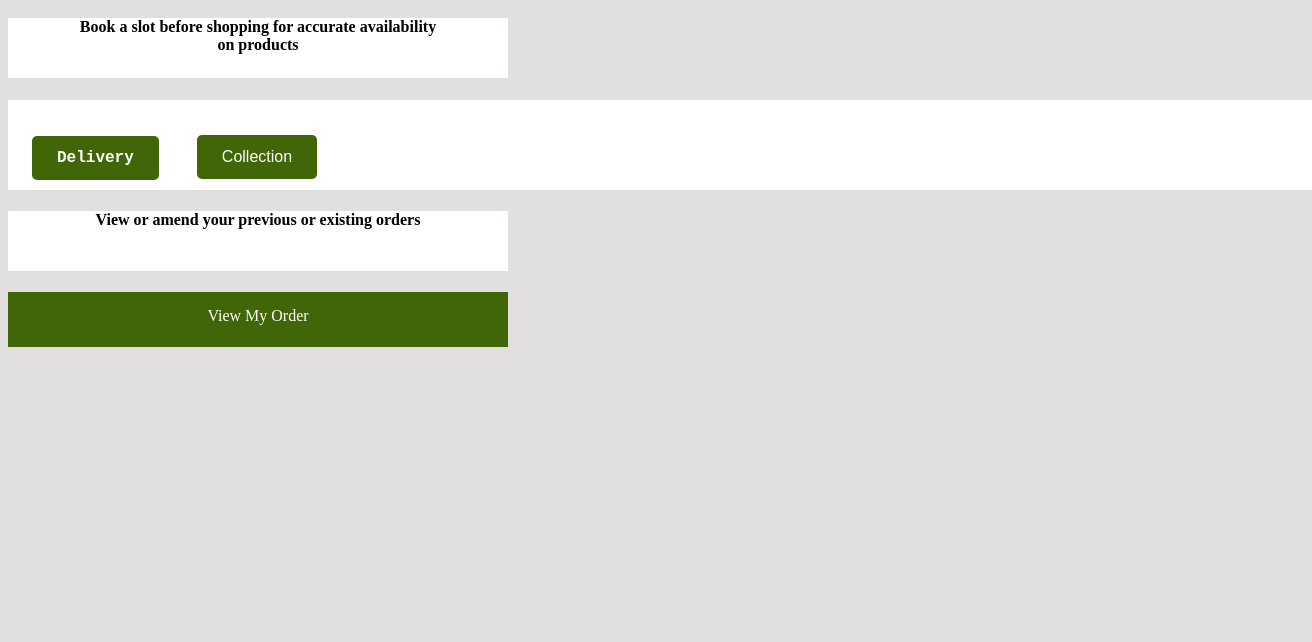
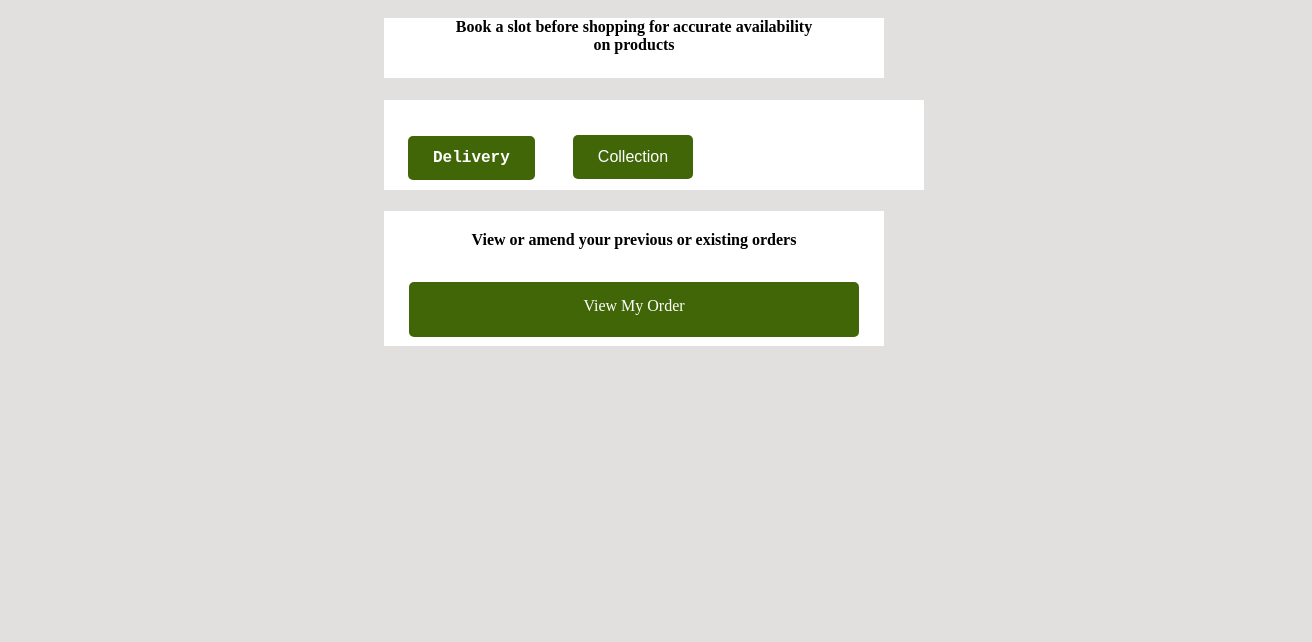
Before and after one commit to Rejoice-C/delivery-updated-, a plain HTML site: page index.html in a window 1280 px wide. Shown: the part 158-800 px from the top of the page, 1312 px wide, since content can reach past the window. Drawn offline with Linux system fonts and the light colour scheme.

Commit message:
second commit in css

```diff
--- a/index.html
+++ b/index.html
@@ -1,28 +1,30 @@
  <!DOCTYPE html>
  <html lang="en">
+
  <head>
     <title>landing page</title>
     <link rel="stylesheet" href="style.css">
  </head>
-
-
+ <body>
+    <div class="container">
     <header>
         <h3>Your Asda Rewards app is connected to<br>
         your Groceries account </h3>
            </header>
      <h1>Hi Anthony</h1>
 
-
+<div class="main">
     <h4>Book a slot before shopping for accurate availability <br>on products </h4>
        <h2> <a  href="#" class="button"> Delivery</a>
            <button class="button"> Collection </button></h2>
-    <div>
+        </div>
 
     <div class="footer">
              <h4> View or amend your previous or existing orders</h4>
            <p>View  My Order</p>
     </div>
     </div>
+    </div>
 
 </body>
        </html>
--- a/style.css
+++ b/style.css
@@ -8,12 +8,18 @@ body{
     height: 50px;
     text-align: center;
     padding-top: 7px;
-    margin: auto;
+    /* margin: auto; */
     color: white;
  }
 
  header h3 {
   margin-top: 0;
+
+ }
+ .container{
+  /* display: flex; */
+  position: fixed;
+  left: 30%;
 
  }
  h1 {
@@ -51,6 +57,18 @@ body{
     color: black;
     }
 
+   .footer h4{
+   /* background-color:white; */
+    width: 500px;
+    height: 60px;
+    text-align: center;
+    font-size: 10;
+    color: black;
+    padding: auto;
+    padding-top: 20px;
+    }
+
+
     .button {
       background-color:rgb(64, 102, 7);
       border: none;
@@ -62,13 +80,12 @@ body{
       display: inline-block;
       font-size: 16px;
       margin: 6px 4px;
-
     }
 
  .footer {
-   background-color:white;
+  background-color:white;
    width: 500px;
-   height: 60px;
+   height: 135px;
    text-align: center;
    font-size: 30;
    color: black;
@@ -76,11 +93,14 @@ body{
 
   p {
    background-color:rgb(64, 102, 7);
-   width: 500px;
+   width: 450px;
    height: 40px;
    padding-top: 15px;
    text-align: center;
    font-size: 10;
    color:white;
    margin: auto;
+   margin-top: -30px;
+   border-radius: 5px;
+
  }
```
Lines whose indentation alone changed are shown as unchanged.
